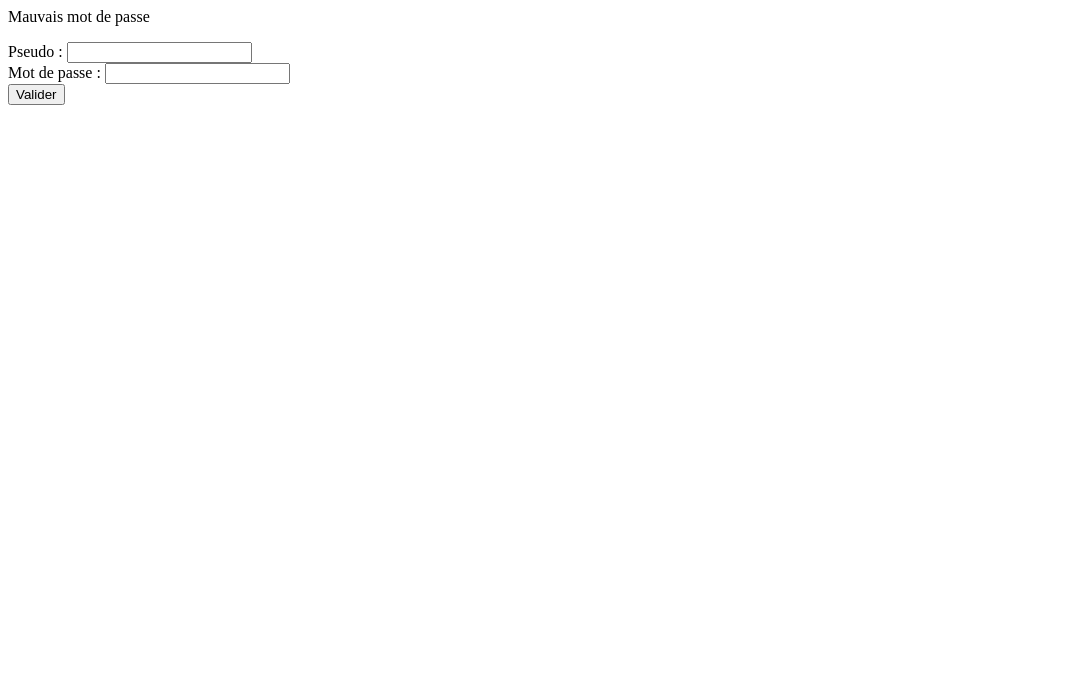
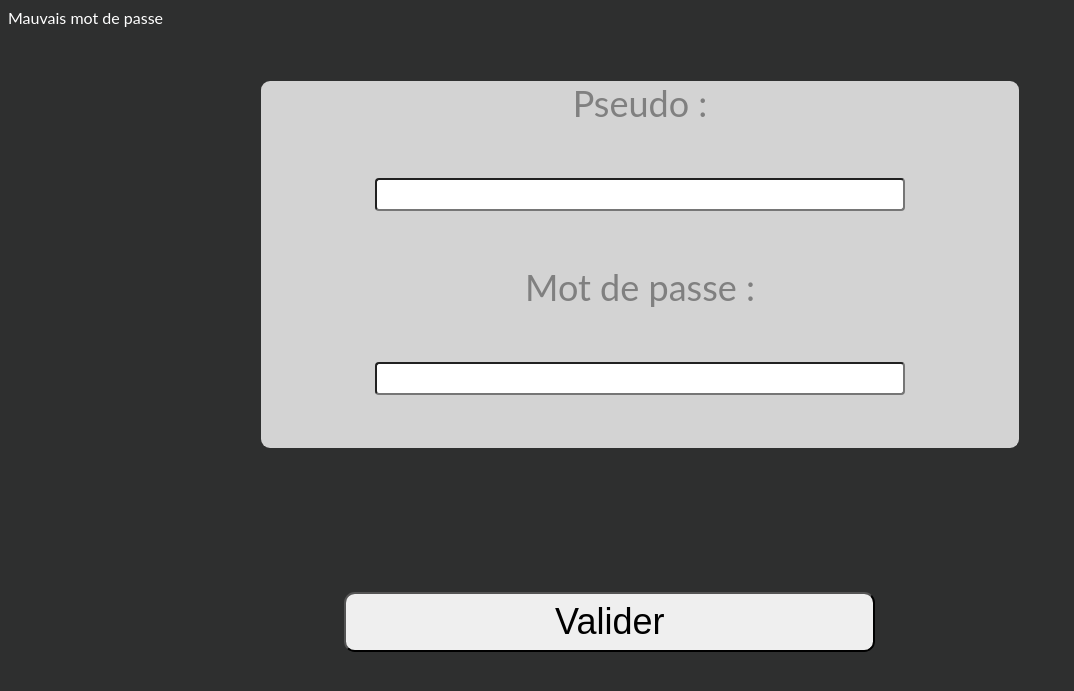
Before and after one commit to UTBroM/PopCornTheque, a PHP site: page /connexion.php in a window 1280 px wide. Shown: the top 691 px of the page, without its empty margins (0-1074 px from the left). Run offline with PHP 8.4, Linux system fonts and the light colour scheme; data that the repository does not hold is empty.

Commit message:
interface de connexion

```diff
--- a/www/connexion.html
+++ b/www/connexion.html
@@ -2,20 +2,19 @@
 <html>
 	<head>
 		<meta charset="utf-8" />
+		<link rel="stylesheet" href="style.css" />
 		<title>Inscription</title>
 	</head>
 
 	<body>
+		<div class="connexion" >
+			<form action="connexion.php" method="post">
+					<label>Pseudo : </label><input type="text" name="user" required/><br/>
+					<label>Mot de passe : </label><input type="password" name="password" required/><br/>
 
-	<form action="connexion.php" method="post">
-		<p>
-		Pseudo : <input type="text" name="user" required/><br/>
-		Mot de passe : <input type="password" name="password" required/><br/>
-
-		<input type="submit" value="Valider" />
-		</p>
-        </form>
-
+					<input class="submit" type="submit" value="Valider" />
+		    </form>
+		</div>
 
 	</body>
 </html>
--- a/www/style.css
+++ b/www/style.css
@@ -271,3 +271,50 @@ nav ul li a:hover, nav ul li.active a{
 	display: inline-block;
 	font-size: : 0.9em;
 }
+.connexion{
+	margin: 3em auto 0;
+	text-align: center;
+	background-color: lightgrey;
+	border-radius: 0.5em;
+
+	font-size: 18px;
+	transition: all 0.5s ease-out;
+	-webkit-transition: all 0.5s ease-out;
+	-moz-transition: all 0.5s ease-out;
+	-ms-transition: all 0.5s ease-out;
+	-o-transition: all 0.5s ease-out;
+	outline:none;
+	width: 60%;
+}
+.connexion input{
+	border-radius: 0.3em;
+	margin: 4em;
+	padding: 7px;
+	width: 70%;
+}
+
+.connexion input:hover{
+	color:#4099E6;
+	box-shadow: 0.3em 0.3em 3em #000000;
+	opacity: 0.7;
+
+}
+.connexion label{
+	font-size: 2em;
+	padding: 2em;
+	color: grey;
+}
+.submit{
+	text-align: center;
+	font-size: 2em;
+	border-radius: 0.3em;
+	padding: 17px 30px;
+	float: right;
+
+
+}
+.submit:hover{
+	color:#4099E6;
+	box-shadow: 0.3em 0.3em 3em #000000;
+	opacity: 0.7;
+}
```
